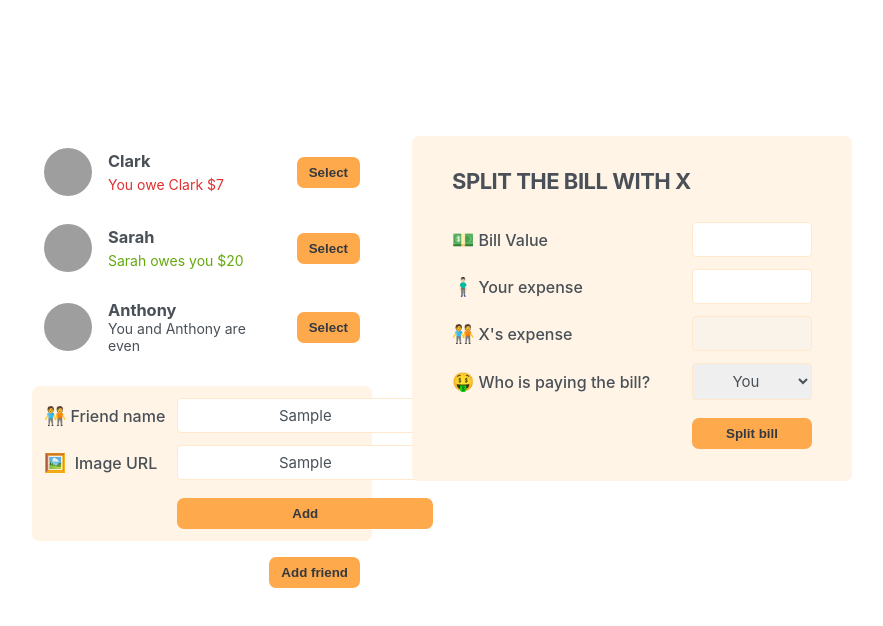
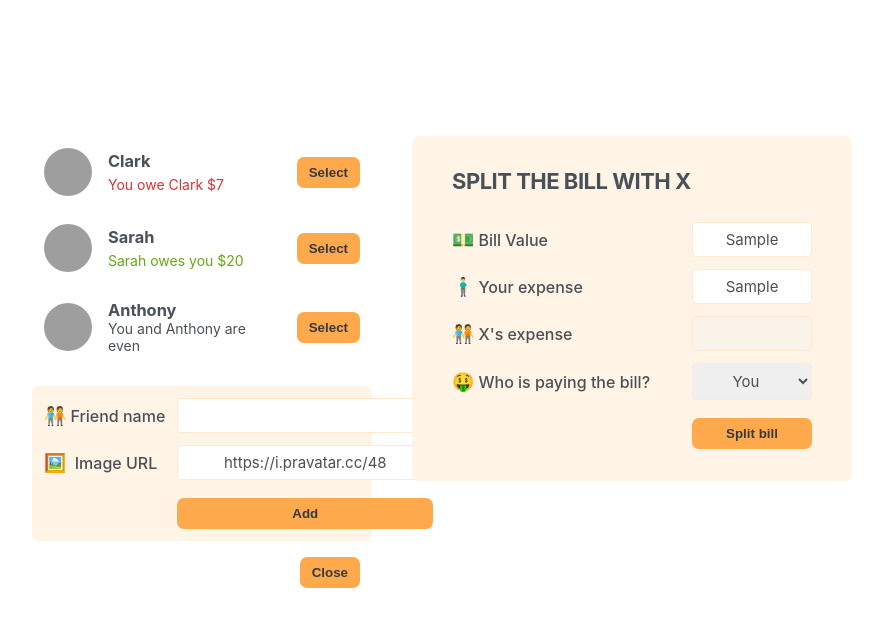
Before and after one commit to Devansh27112001/Eat-n-Split, a React (Create React App) app: page / in a window 1280 px wide. Both pictures are taken after typing "Sample", "Sample" into the empty fields and a click on the button "Add friend". Shown: the top 626 px of the page, without its empty margins (198-1081 px from the left). Built offline with nearby package versions, Linux system fonts and the light colour scheme; grey boxes are pictures that could not be loaded.

Commit message:
Adding friend dynamically

```diff
--- a/src/App.js
+++ b/src/App.js
@@ -1,3 +1,5 @@
+import { useState } from "react";
+
 const initialFriends = [
   {
     id: 118836,
@@ -19,21 +21,42 @@ const initialFriends = [
   },
 ];
 
+function Button({ children, onClick }) {
+  return (
+    <button className="button" onClick={onClick}>
+      {children}
+    </button>
+  );
+}
+
 export default function App() {
+  const [showAddFriend, setShowAddFriend] = useState(false);
+
+  const [friends, setFriends] = useState(initialFriends);
+  function handleShowAddFriend() {
+    setShowAddFriend((currShow) => !currShow);
+  }
+
+  function handleAddFriends(newFriend) {
+    setFriends((curFriends) => [...curFriends, newFriend]);
+    setShowAddFriend(false);
+  }
+
   return (
     <div className="app">
       <div className="sidebar">
-        <FriendsList />
-        <FormAddFriend />
-        <Button>Add friend</Button>
+        <FriendsList friends={friends} />
+        {showAddFriend && <FormAddFriend onAddFriends={handleAddFriends} />}
+        <Button onClick={handleShowAddFriend}>
+          {showAddFriend ? "Close" : "Add friend"}
+        </Button>
       </div>
       <FormSplitBill />
     </div>
   );
 }
 
-function FriendsList() {
-  const friends = initialFriends;
+function FriendsList({ friends }) {
   return (
     <ul>
       {friends.map((friend) => (
@@ -65,18 +88,43 @@ function Friend({ friend }) {
   );
 }
 
-function Button({ children }) {
-  return <button className="button">{children}</button>;
-}
+function FormAddFriend({ onAddFriends }) {
+  const [name, setName] = useState("");
+  const [image, setImage] = useState("https://i.pravatar.cc/48");
 
-function FormAddFriend() {
+  function handleSubmit(e) {
+    e.preventDefault();
+
+    if (!name || !image) return;
+
+    const id = crypto.randomUUID();
+    const newFriend = {
+      id,
+      name,
+      image: `${image}?=${id}`,
+      balance: 0,
+    };
+
+    onAddFriends(newFriend);
+    setName("");
+    setImage("https://i.pravatar.cc/48");
+  }
+
   return (
-    <form className="form-add-friend">
+    <form className="form-add-friend" onSubmit={handleSubmit}>
       <label>🧑‍🤝‍🧑Friend name</label>
-      <input type="text"></input>
+      <input
+        type="text"
+        value={name}
+        onChange={(e) => setName(e.target.value)}
+      ></input>
 
       <label>🖼️ Image URL</label>
-      <input type="text"></input>
+      <input
+        type="text"
+        value={image}
+        onChange={(e) => setImage(e.target.value)}
+      ></input>
       <Button>Add</Button>
     </form>
   );
```
